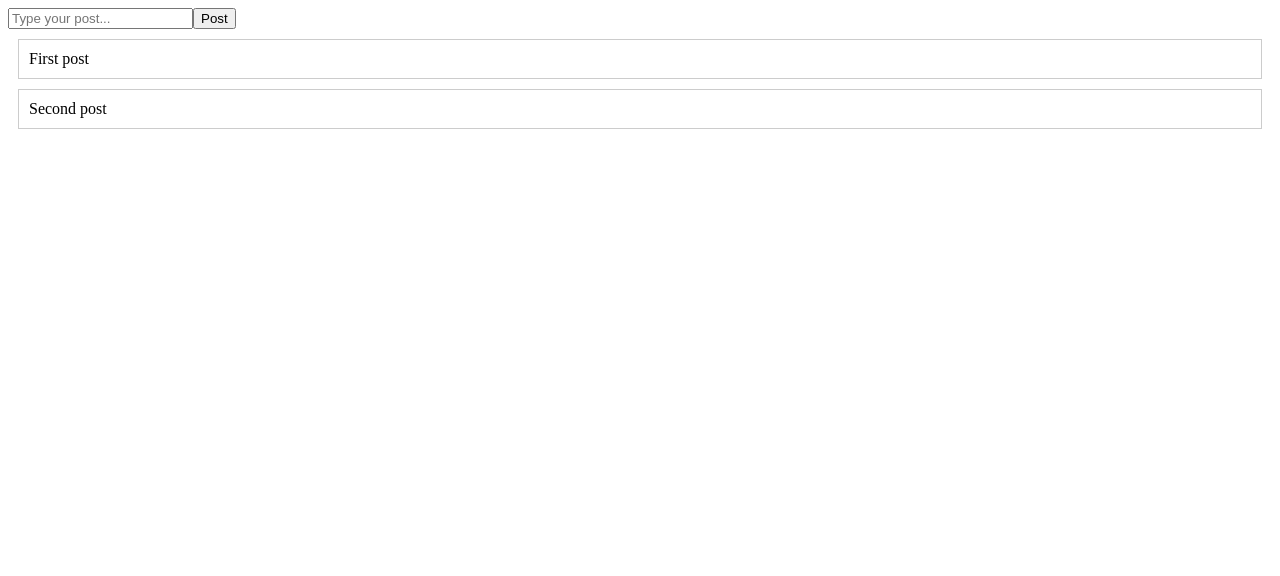
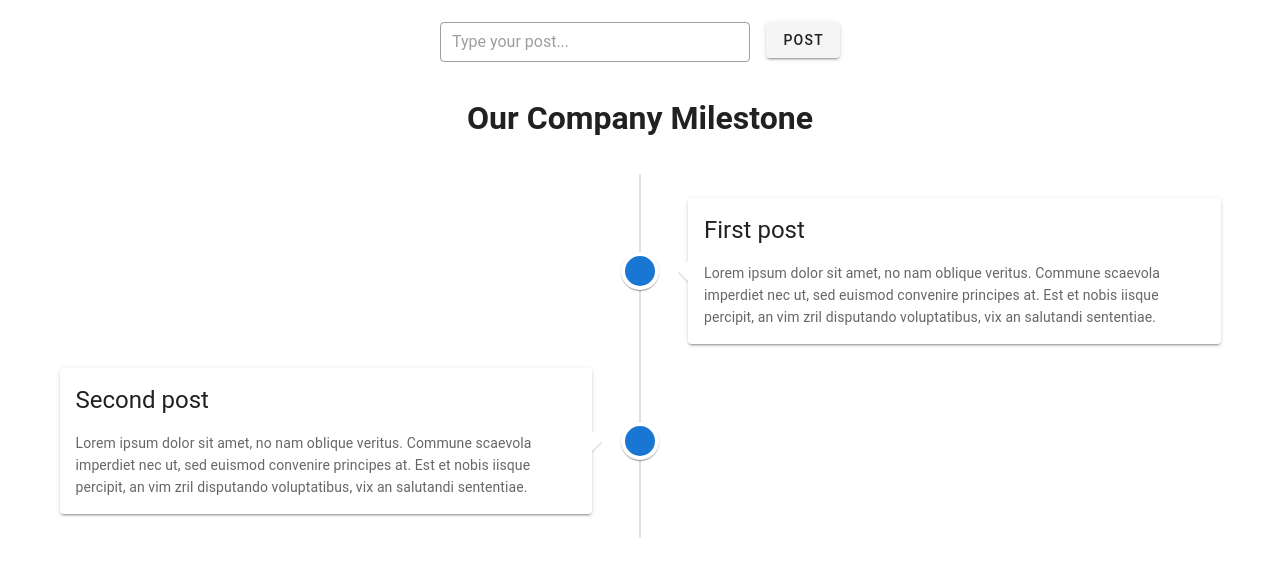
Before and after one commit to mdajgarhossain/vue-timeline-app, a Vue app: page / in a window 1280 px wide. Shown: the top 576 px of the page. Built offline with nearby package versions, Linux system fonts and the light colour scheme.

Commit message:
Updated timeline design with vuetify

```diff
--- a/package.json
+++ b/package.json
@@ -10,6 +10,7 @@
   "dependencies": {
     "core-js": "^3.8.3",
     "vue": "^2.6.14",
+    "vuetify": "^2.5.10",
     "vuex": "^3.6.2"
   },
   "devDependencies": {
--- a/src/App.vue
+++ b/src/App.vue
@@ -1,15 +1,16 @@
 <template>
-  <div>
-    <!-- <pre>{{timeline}}</pre> -->
-    <PostInput />
-    <TimelineContainer :timeline="timeline" :loading="loading" />
-  </div>
+  <v-app>
+    <v-container>
+      <PostInput />
+      <TimelineContainer :timeline="timeline" :loading="loading" />
+    </v-container>
+  </v-app>
 </template>
 
 <script>
-import PostInput from '@/components/PostInput.vue';
-import TimelineContainer from '@/components/TimelineContainer.vue';
-import { mapState } from 'vuex';
+import PostInput from "@/components/PostInput.vue";
+import TimelineContainer from "@/components/TimelineContainer.vue";
+import { mapState } from "vuex";
 
 export default {
   components: {
@@ -18,7 +19,7 @@ export default {
   },
 
   computed: {
-    ...mapState(['timeline']),
+    ...mapState(["timeline"]),
   },
 
   data() {
@@ -38,7 +39,7 @@ export default {
 
     // Fetch current posts from the service
     const currentPosts = await this.$services.timeline.fetchTimeline();
-    this.$store.dispatch('addPosts', currentPosts);
+    this.$store.dispatch("addPosts", currentPosts);
 
     this.loading = false;
   },
--- a/src/components/PostInput.vue
+++ b/src/components/PostInput.vue
@@ -1,7 +1,13 @@
 <template>
-  <div>
-    <input v-model="newPost" placeholder="Type your post..." />
-    <button @click="addPost">Post</button>
+  <div class="d-flex post-input-wrapper">
+    <v-text-field
+      placeholder="Type your post..."
+      v-model="newPost"
+      hide-details="auto"
+      outlined
+      dense
+    ></v-text-field>
+    <v-btn @click="addPost" class="ml-4">Post</v-btn>
   </div>
 </template>
 
@@ -9,14 +15,25 @@
 export default {
   data() {
     return {
-      newPost: '',
+      newPost: "",
     };
   },
   methods: {
     addPost() {
-      this.$store.dispatch('addPost', { id: Date.now(), text: this.newPost, date: new Date() });
-      this.newPost = '';
+      this.$store.dispatch("addPost", {
+        id: Date.now(),
+        text: this.newPost,
+        date: new Date(),
+      });
+      this.newPost = "";
     },
   },
 };
 </script>
+
+<style scoped>
+.post-input-wrapper {
+  width: 400px;
+  margin: 10px auto;
+}
+</style>
--- a/src/components/TimelineContainer.vue
+++ b/src/components/TimelineContainer.vue
@@ -1,17 +1,31 @@
 <template>
   <div>
-    <div v-for="post in timeline" :key="post.id" class="post">
-      {{ post.text }}
+    <div class="text-center my-8">
+      <h1>Our Company Milestone</h1>
     </div>
+    <v-timeline>
+      <v-timeline-item v-for="post in timeline" :key="post.id">
+        <v-card class="elevation-2">
+          <v-card-title class="text-h5">
+            {{ post.text }}
+          </v-card-title>
+          <v-card-text
+            >Lorem ipsum dolor sit amet, no nam oblique veritus. Commune
+            scaevola imperdiet nec ut, sed euismod convenire principes at. Est
+            et nobis iisque percipit, an vim zril disputando voluptatibus, vix
+            an salutandi sententiae.</v-card-text
+          >
+        </v-card>
+      </v-timeline-item>
+    </v-timeline>
     <div v-if="loading" class="loading">Loading...</div>
   </div>
 </template>
 
 <script>
 export default {
-  name: 'TimelineContainer',
-  props: ['timeline', 'loading'],
-
+  name: "TimelineContainer",
+  props: ["timeline", "loading"],
 };
 </script>
 
@@ -25,5 +39,7 @@ export default {
 .loading {
   text-align: center;
   margin: 10px;
+  font-size: 25px;
+  color: cornflowerblue;
 }
 </style>
--- a/src/main.js
+++ b/src/main.js
@@ -1,14 +1,19 @@
-import Vue from 'vue';
-import App from './App.vue';
-import timelineService from './services/timelineService';
-import store from './store';
+import Vue from "vue";
+import App from "./App.vue";
+import timelineService from "./services/timelineService";
+import store from "./store";
+import Vuetify from "vuetify";
+import "vuetify/dist/vuetify.min.css";
 
 Vue.config.productionTip = false;
+
+Vue.use(Vuetify);
 
 // Add timelineService to Vue prototype
 Vue.prototype.$services = { timeline: timelineService };
 
 new Vue({
+  vuetify: new Vuetify(),
   store: store,
-  render: h => h(App),
-}).$mount('#app');
+  render: (h) => h(App),
+}).$mount("#app");
```
Also changed, not shown: 1 other file (tests, documents, lock files or other folders).
